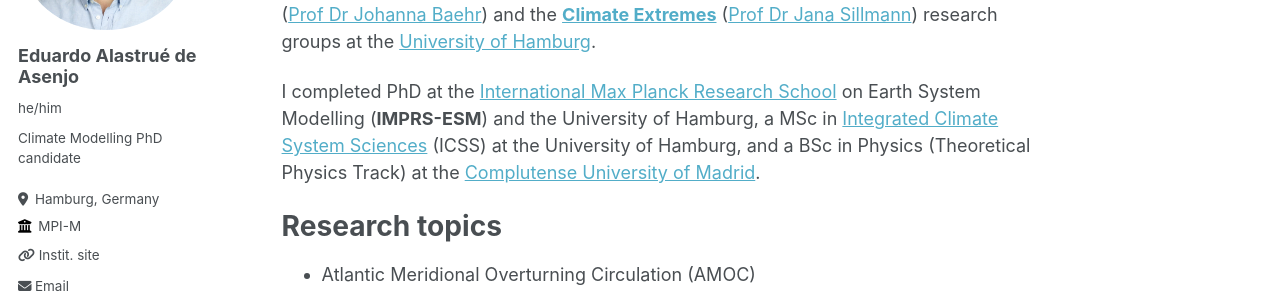
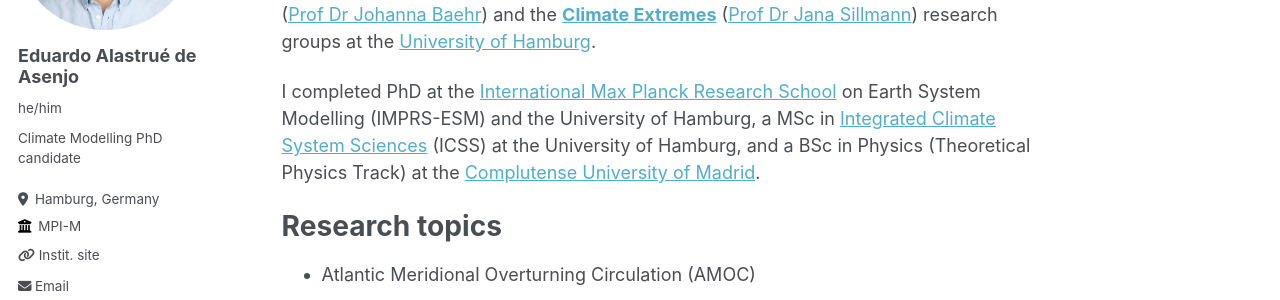
Before and after one commit to edualas/edualas.github.io, a Jekyll site: the page built from _pages/about.md, in a window 1280 px wide and 1070 px high. Shown: the part 221-521 px from the top of the window. Built offline with Jekyll 4.4.1, drawn with Linux system fonts in a browser that asks for light colours; some web fonts are replaced.

```diff
--- a/_pages/about.md
+++ b/_pages/about.md
@@ -10,7 +10,7 @@ redirect_from:
 # About me
 I am a postdoctoral researcher on Earth system modelling, with a focus on impacts of the **Atlantic Meridional Overturning circulation (AMOC)**. I work in the **[Climate Modelling](https://www.ifm.uni-hamburg.de/en/workareas/climatemodelling.html){:target="_blank"}** ([Prof Dr Johanna Baehr](https://www.ifm.uni-hamburg.de/en/institute/staff/baehr.html){:target="_blank"}) and the **[Climate Extremes](https://www.fnk.uni-hamburg.de/2-research/research-group-climate-extremes.html){:target="_blank"}** ([Prof Dr Jana Sillmann](https://www.fnk.uni-hamburg.de/2-research/research-group-climate-extremes/team/sillmann-jana.html){:target="_blank"}) research groups at the [University of Hamburg](https://www.uni-hamburg.de/en.html){:target="_blank"}.
 
-I completed PhD at the [International Max Planck Research School](https://mpimet.mpg.de/en/career/imprs-esm){:target="_blank"} on Earth System Modelling (**IMPRS-ESM**) and the University of Hamburg, a MSc in [Integrated Climate System Sciences](https://www.sicss.uni-hamburg.de/msc-programs/msc-integrated-climate-science.html){:target="_blank"} (ICSS) at the University of Hamburg, and a BSc in Physics (Theoretical Physics Track) at the [Complutense University of Madrid](https://www.ucm.es/english){:target="_blank"}.
+I completed PhD at the [International Max Planck Research School](https://mpimet.mpg.de/en/career/imprs-esm){:target="_blank"} on Earth System Modelling (IMPRS-ESM) and the University of Hamburg, a MSc in [Integrated Climate System Sciences](https://www.sicss.uni-hamburg.de/msc-programs/msc-integrated-climate-science.html){:target="_blank"} (ICSS) at the University of Hamburg, and a BSc in Physics (Theoretical Physics Track) at the [Complutense University of Madrid](https://www.ucm.es/english){:target="_blank"}.
 
 # Research topics
 - Atlantic Meridional Overturning Circulation (AMOC)
```
